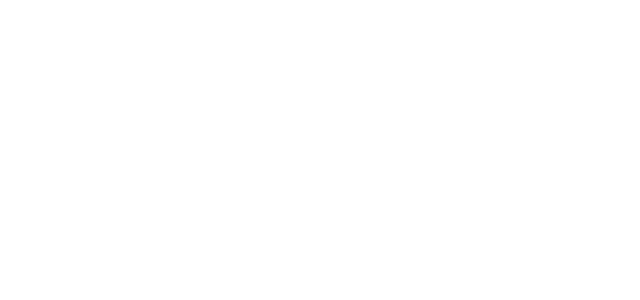
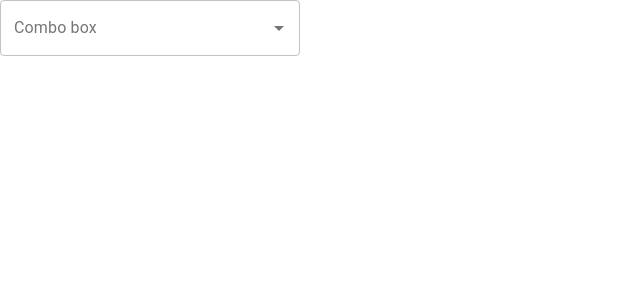
Before and after one commit to vidyashree-kr/Hotel-management, a React (Create React App) app in the folder my-app/: page / in a window 1280 px wide. Shown: the top 300 px of the page, without its empty margins (0-640 px from the left). Built offline with nearby package versions, Linux system fonts and the light colour scheme.

Commit message:
updating folders as per filter component structure

```diff
--- a/my-app/package.json
+++ b/my-app/package.json
@@ -3,11 +3,14 @@
   "version": "0.1.0",
   "private": true,
   "dependencies": {
+    "@material-ui/core": "^4.9.0",
+    "@material-ui/lab": "^4.0.0-alpha.40",
     "@testing-library/jest-dom": "^4.2.4",
     "@testing-library/react": "^9.4.0",
     "@testing-library/user-event": "^7.2.1",
     "react": "^16.12.0",
     "react-dom": "^16.12.0",
+    "react-router-dom": "^5.1.2",
     "react-scripts": "3.3.0"
   },
   "scripts": {
--- a/my-app/src/App.js
+++ b/my-app/src/App.js
@@ -1,25 +1,30 @@
 import React from 'react';
-import logo from './logo.svg';
-import './App.css';
+import {
+  BrowserRouter as Router,
+  Switch,
+  Route,
+} from "react-router-dom";
+import LandingPage from './components/LandingComponent/LandingPage'
+import DetailPage from './components/DetailComponent/Detailpage'
 
 function App() {
+
   return (
-    <div className="App">
-      {/* <header className="App-header">
-        <img src={logo} className="App-logo" alt="logo" />
-        <p>
-          Edit <code>src/App.js</code> and save to reload.
-        </p>
-        <a
-          className="App-link"
-          href="https://reactjs.org"
-          target="_blank"
-          rel="noopener noreferrer"
-        >
-          Learn React
-        </a>
-      </header> */}
-    </div>
+    <Router>
+      <div>
+        <Switch>
+          <Route path="/">
+            <LandingPage />
+          </Route>
+          <Route path="/details">
+            <DetailPage />
+          </Route>
+          <Route path="/bookings">
+
+          </Route>
+        </Switch>
+      </div>
+    </Router>
   );
 }
 
--- /dev/null
+++ b/my-app/src/components/FilterComponent/FilterPage.js
@@ -0,0 +1,48 @@
+import React from 'react';
+import TextField from '@material-ui/core/TextField';
+import Autocomplete from '@material-ui/lab/Autocomplete';
+import { makeStyles } from '@material-ui/core/styles';
+
+const useStyles = makeStyles({
+  option: {
+    fontSize: 15,
+    '& > span': {
+      marginRight: 10,
+      fontSize: 18,
+    },
+  },
+});
+
+const FilterPage = (props) => {
+  const classes = useStyles();
+  let city = props.hotelData.map(hotel => { return hotel.city })
+  let cityData = city.filter((v, i, a) => a.indexOf(v) === i);
+  cityData = cityData.map(hotel => { return { 'label': hotel } } )
+
+  const handleChange = event => {
+    console.log(event.target.innerText)
+  }
+
+  return (
+    <div>
+      <Autocomplete
+        id="combo-box-demo"
+        className={classes}
+        options={cityData}
+        getOptionLabel={option => option.label}
+        style={{ width: 300 }}
+        onChange={handleChange}
+        renderInput={params => (
+          <TextField
+            {...params}
+            label="Combo box"
+            variant="outlined"
+            fullWidth
+          />
+        )}
+      />
+    </div>
+  );
+}
+
+export default FilterPage;
--- /dev/null
+++ b/my-app/src/components/LandingComponent/LandingPage.js
@@ -0,0 +1,13 @@
+import React from 'react'
+import FilterPage from '../FilterComponent/FilterPage'
+import { hotelData } from '../../data.js'
+
+const LandingPage = () => {
+    return (
+        <div>
+            <FilterPage hotelData={hotelData} />
+        </div>
+    )
+}
+
+export default LandingPage
```
